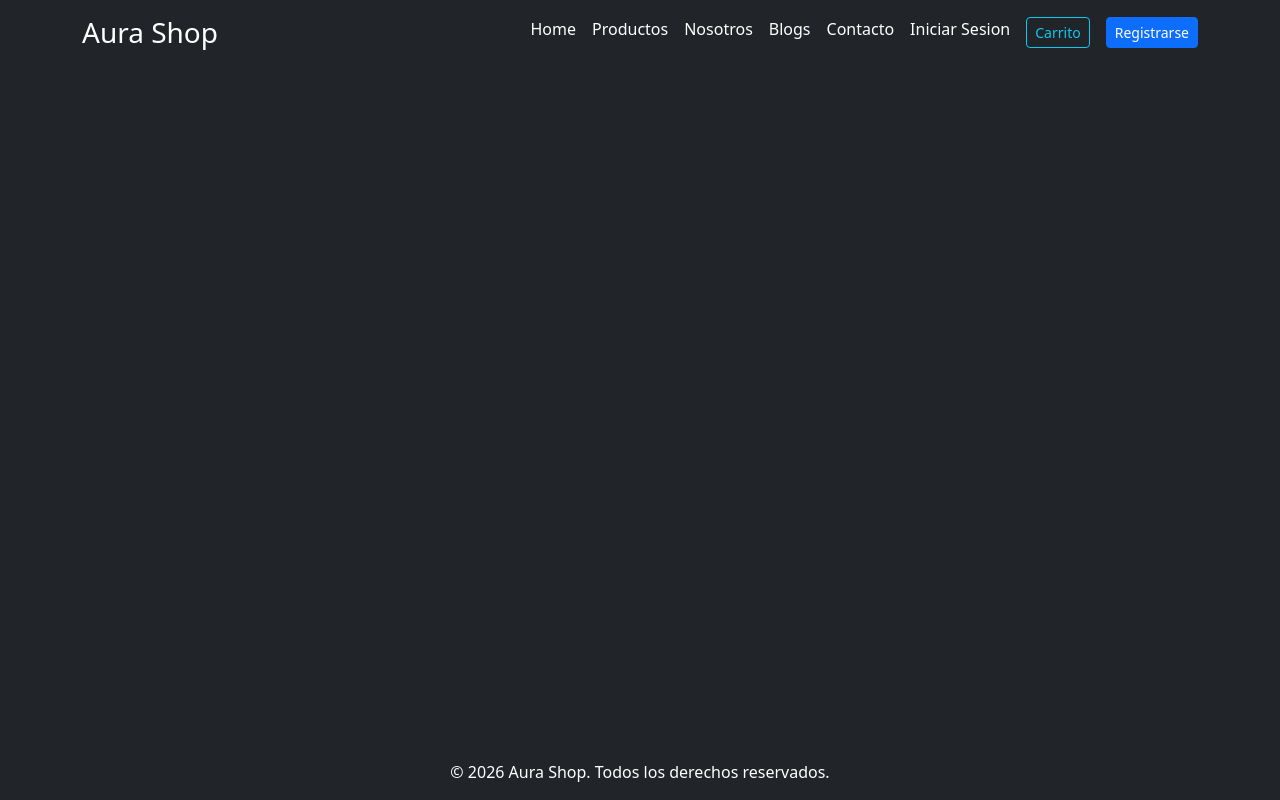
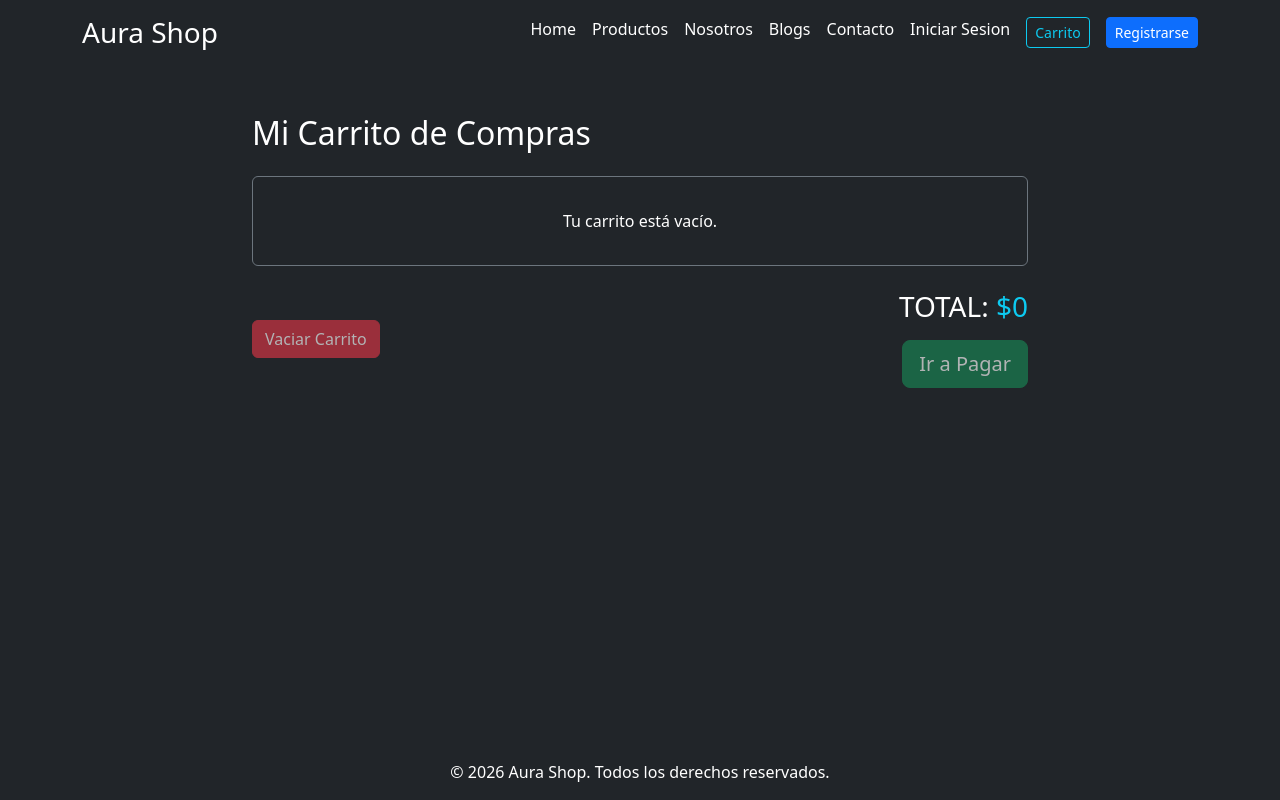
Before and after one commit to Fernand0SC/aura-shopEV2, a React (Vite) app: page /carrito in a window 1280 px wide. Built offline with nearby package versions, Linux system fonts and the light colour scheme.

Commit message:
Se agregan las vistas de Productos y Carrito con conexion a localStorage

```diff
--- a/src/App.jsx
+++ b/src/App.jsx
@@ -2,6 +2,8 @@ import { BrowserRouter as Router, Routes, Route } from 'react-router-dom';
 import { Header } from './components/Header';
 import { Footer } from './components/Footer';
 import { Home } from './pages/Home';
+import { Productos } from './pages/Productos';
+import { Carrito } from './pages/Carrito';
 
 function App() {
   return (
@@ -11,6 +13,8 @@ function App() {
         <main className="flex-grow-1">
           <Routes>
             <Route path="/" element={<Home />} />
+            <Route path="/productos" element={<Productos />} />
+            <Route path="/carrito" element={<Carrito />} />
           </Routes>
         </main>
         <Footer />
--- /dev/null
+++ b/src/pages/Carrito.jsx
@@ -0,0 +1,69 @@
+import { useState, useEffect } from 'react';
+
+export const Carrito = () => {
+    const [carrito, setCarrito] = useState([]);
+
+    // Cargar el carrito desde localStorage al montar el componente
+    useEffect(() => {
+        const memoria = localStorage.getItem('miCarrito');
+        if (memoria) {
+            try {
+                setCarrito(JSON.parse(memoria));
+            } catch {
+                setCarrito([]);
+            }
+        }
+    }, []);
+
+    const vaciarCarrito = () => {
+        if (window.confirm("¿Estás seguro de que quieres vaciar tu carrito?")) {
+            localStorage.setItem('miCarrito', JSON.stringify([]));
+            setCarrito([]);
+        }
+    };
+
+    // Calcular el total a pagar
+    const totalPagar = carrito.reduce((acc, prod) => acc + prod.subtotal, 0);
+
+    return (
+        <div className="container my-5" style={{ maxWidth: '800px' }}>
+            <h2>Mi Carrito de Compras</h2>
+
+            <div className="card bg-dark text-white p-3 border-secondary my-4">
+                {carrito.length === 0 ? (
+                    <p className="text-center my-3">Tu carrito está vacío.</p>
+                ) : (
+                    carrito.map((producto, index) => (
+                        <div key={index} className="d-flex justify-content-between align-items-center border-bottom border-secondary py-2">
+                            <div>
+                                <h5 className="mb-1 h6">{producto.nombre}</h5>
+                                <small className="text-muted">
+                                    Precio unitario: ${producto.precio.toLocaleString('es-CL')} | Cantidad: {producto.cantidad}
+                                </small>
+                            </div>
+                            <div className="fw-bold text-info fs-5">
+                                ${producto.subtotal.toLocaleString('es-CL')}
+                            </div>
+                        </div>
+                    ))
+                )}
+            </div>
+
+            <div className="d-flex justify-content-between align-items-center">
+                <button
+                    onClick={vaciarCarrito}
+                    className="btn btn-danger"
+                    disabled={carrito.length === 0}
+                >
+                    Vaciar Carrito
+                </button>
+                <div className="text-end">
+                    <h3>TOTAL: <span className="text-info">${totalPagar.toLocaleString('es-CL')}</span></h3>
+                    <button className="btn btn-success btn-lg mt-2" disabled={carrito.length === 0}>
+                        Ir a Pagar
+                    </button>
+                </div>
+            </div>
+        </div>
+    );
+};
--- /dev/null
+++ b/src/pages/Productos.jsx
@@ -0,0 +1,39 @@
+import { productosIniciales } from '../data/db';
+import { ProductoCard } from '../components/ProductoCard';
+
+export const Productos = () => {
+    const agregarAlCarrito = (producto) => {
+        let carrito = JSON.parse(localStorage.getItem('miCarrito')) || [];
+        const existe = carrito.find(item => item.id === producto.id);
+
+        if (existe) {
+            existe.cantidad += 1;
+            existe.subtotal = existe.cantidad * existe.precio;
+        } else {
+            carrito.push({
+                id: producto.id,
+                nombre: producto.nombre,
+                precio: producto.precio,
+                cantidad: 1,
+                subtotal: producto.precio
+            });
+        }
+
+        localStorage.setItem('miCarrito', JSON.stringify(carrito));
+        alert(`¡${producto.nombre} añadido al carrito!`);
+    };
+
+    return (
+        <div className="container my-5">
+            <h2 className="text-center mb-4">Nuestro Catálogo Completo</h2>
+
+            <div className="row row-cols-1 row-cols-sm-2 row-cols-md-3 row-cols-lg-4 g-4">
+                {productosIniciales.map(prod => (
+                    <div key={prod.id} className="col">
+                        <ProductoCard producto={prod} onAgregar={agregarAlCarrito} />
+                    </div>
+                ))}
+            </div>
+        </div>
+    );
+};
```
